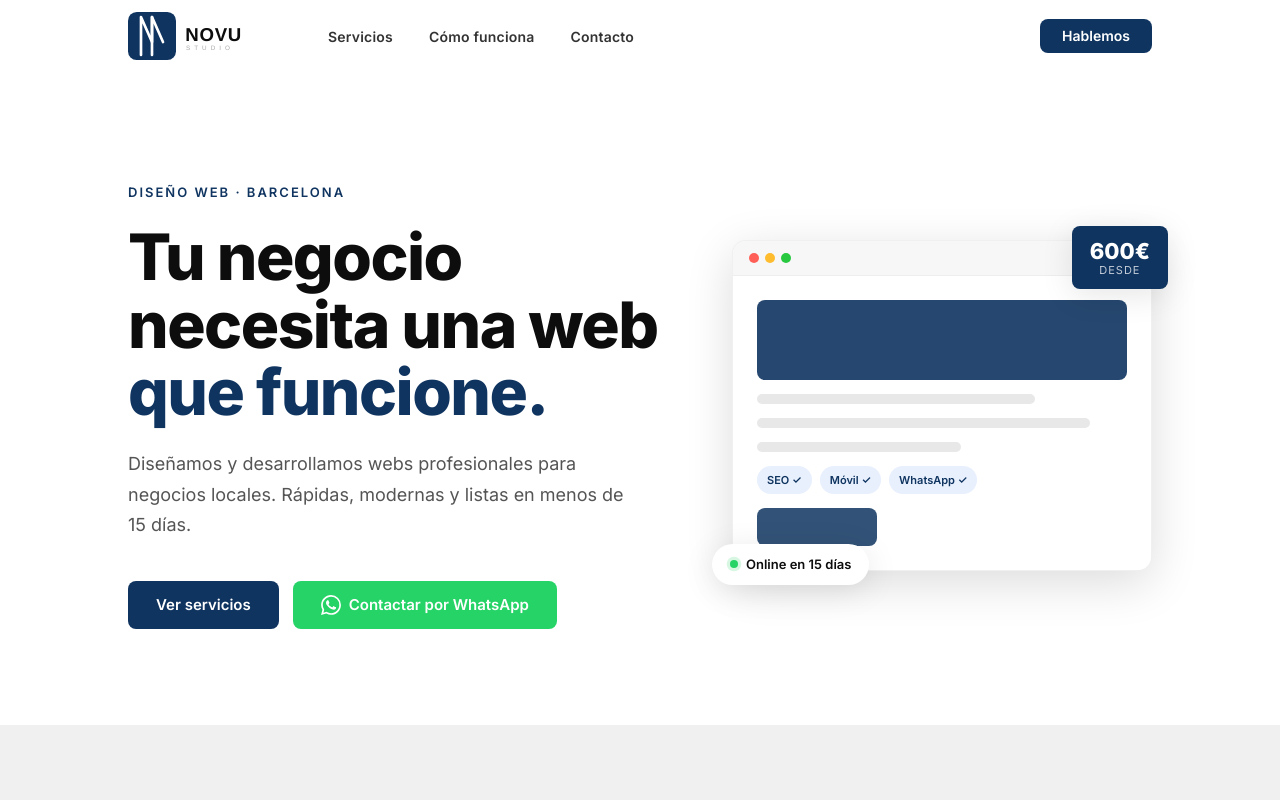
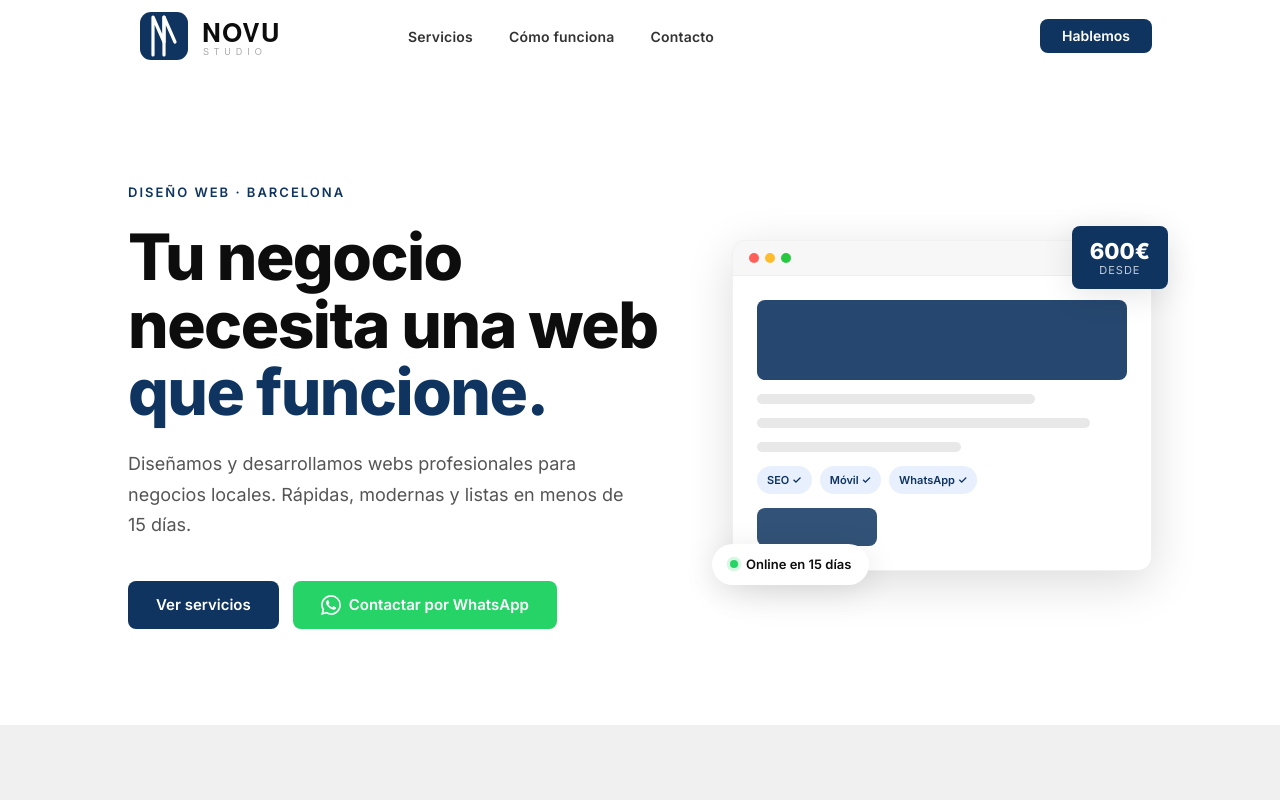
Before and after one commit to ferrermoralejavictor-ia/novu-studio-web, a plain HTML site: page index.html in a window 1280 px wide. Shown: the top 800 px of the page. Drawn offline with nearby package versions, Linux system fonts and the light colour scheme.

Commit message:
fix: logo SVG externo y favicon
- Reemplaza SVG inline (que renderizaba mal el texto) por <img> apuntando a Logo/novu-studio-light.svg
- Añade favicon 32x32 y apple-touch-icon 180x180 usando novu-studio-icon.png

Co-Authored-By: Claude Sonnet 4.6 <noreply@anthropic.com>

```diff
--- a/index.html
+++ b/index.html
@@ -13,6 +13,8 @@
   <link rel="preconnect" href="https://fonts.gstatic.com" crossorigin />
   <link href="https://fonts.googleapis.com/css2?family=Inter:wght@400;600;700;800&display=swap" rel="stylesheet" />
   <link rel="stylesheet" href="style.css" />
+  <link rel="icon" type="image/png" sizes="32x32" href="Logo/novu-studio-icon.png" />
+  <link rel="apple-touch-icon" sizes="180x180" href="Logo/novu-studio-icon.png" />
 </head>
 <body>
 
@@ -20,14 +22,7 @@
   <header id="header">
     <div class="container header-inner">
       <a href="#" class="logo" aria-label="Novu Studio — Inicio">
-        <!-- Logo light (fondo blanco) -->
-        <svg width="160" height="48" viewBox="0 0 240 72" fill="none" xmlns="http://www.w3.org/2000/svg">
-          <rect x="0" y="0" width="72" height="72" rx="13" fill="#0f3460"/>
-          <path d="M19.5 64.5V7.5L36 45V7.5" stroke="white" stroke-width="4" stroke-linecap="round" stroke-linejoin="round"/>
-          <path d="M36 64.5V7.5L52.5 45" stroke="white" stroke-width="4" stroke-linecap="round" stroke-linejoin="round"/>
-          <text x="86" y="44" font-family="Helvetica Neue, Helvetica, Arial, sans-serif" font-weight="800" font-size="28" fill="#0d0d0d" letter-spacing="1">NOVU</text>
-          <text x="87" y="57" font-family="Helvetica Neue, Helvetica, Arial, sans-serif" font-weight="400" font-size="9.5" fill="#aaaaaa" letter-spacing="6">STUDIO</text>
-        </svg>
+        <img src="Logo/novu-studio-light.svg" alt="Novu Studio" height="36" />
       </a>
       <nav id="nav">
         <ul>
```
